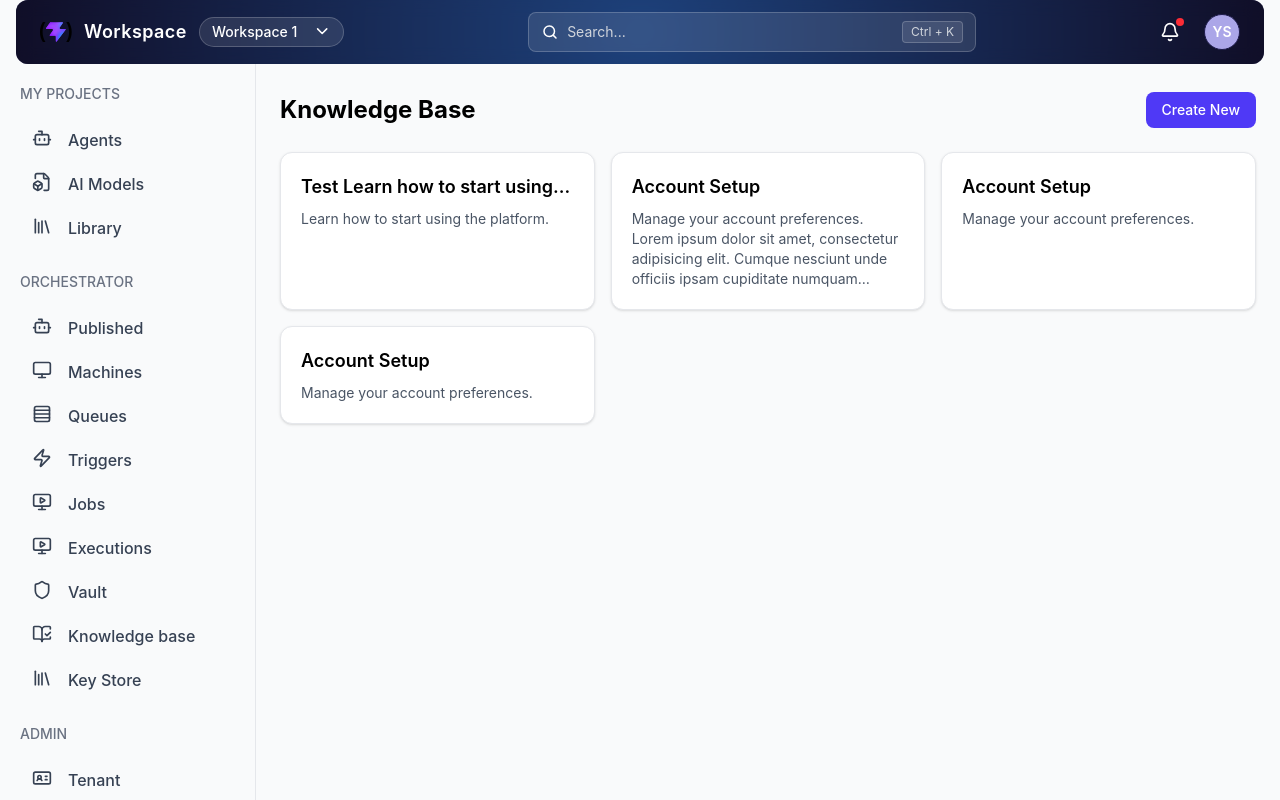
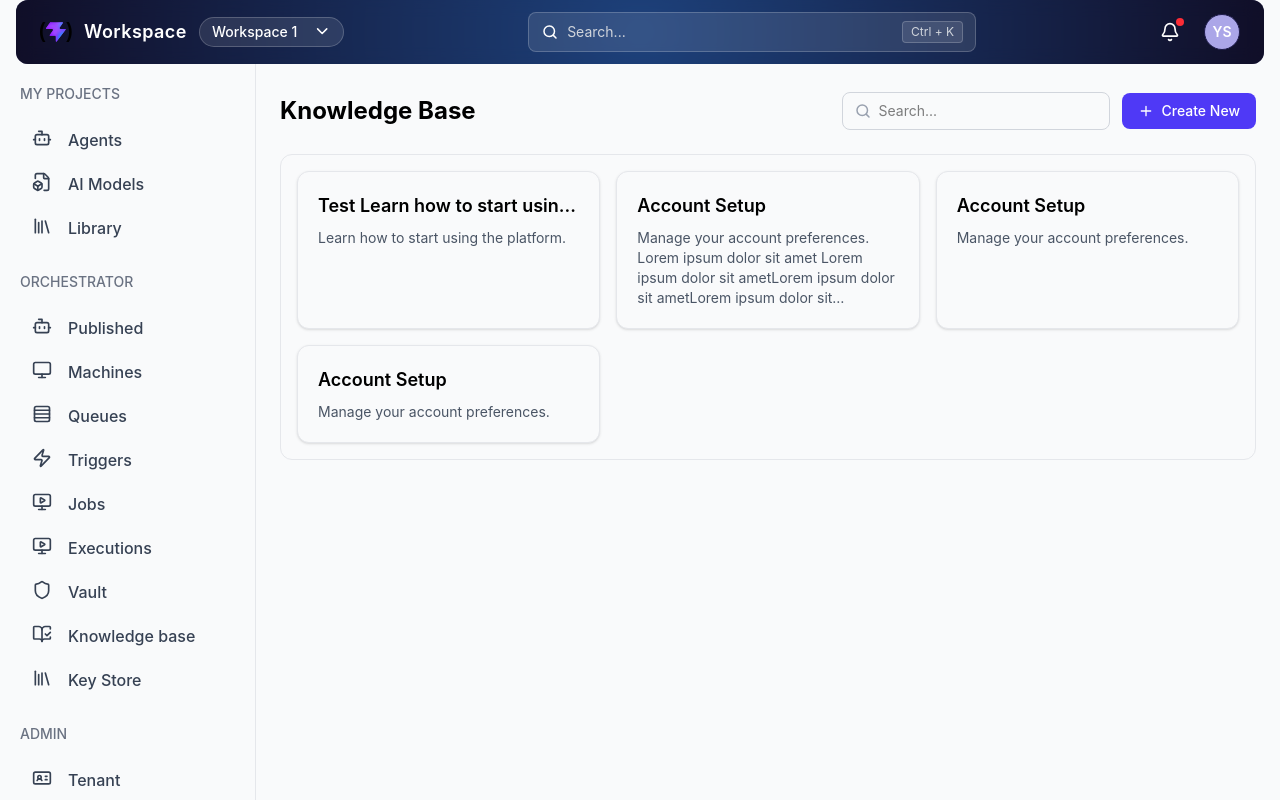
Before and after one commit to Yash0770/workspace-frontend, a React (Vite) app: page / in a window 1280 px wide. Built offline with nearby package versions, Linux system fonts and the light colour scheme.

Commit message:
Refactor icon names for consistency; update Sidebar and Header components to use new icon names; enhance Home page to display knowledge data with improved layout

```diff
--- a/src/components/Modal/SearchModal.jsx
+++ b/src/components/Modal/SearchModal.jsx
@@ -44,7 +44,7 @@ export default function SearchModal({ isOpen, onClose }) {
         className="bg-gray-900 w-full max-w-lg rounded-lg shadow-xl p-4 border border-white/10"
       >
         <div className="flex items-center gap-2 border border-white/20 px-3 py-2 rounded-md bg-white/10">
-          <Icon name="search" className="text-white" size={20} />
+          <Icon name="searchIcon" className="text-white" size={20} />
 
           <input
             ref={inputRef}
@@ -54,7 +54,7 @@ export default function SearchModal({ isOpen, onClose }) {
           />
 
           <button onClick={onClose}>
-            <Icon name="close" className="text-white cursor-pointer" size={20} />
+            <Icon name="closeIcon" className="text-white cursor-pointer" size={20} />
           </button>
         </div>
       </div>
--- a/src/components/layout/Header.jsx
+++ b/src/components/layout/Header.jsx
@@ -51,7 +51,7 @@ export default function Header({ onMenuToggle, isSidebarOpen }) {
             className="lg:hidden p-1.5 rounded-md hover:bg-white/20 transition"
             aria-label="Toggle sidebar"
           >
-            <Icon name={isSidebarOpen ? "close" : "menuIcon"} size={22} />
+            <Icon name={isSidebarOpen ? "closeIcon" : "menuIcon"} size={22} />
           </button>
 
           <img src={logo} alt="logo" className="h-8 w-8 object-contain" />
@@ -92,7 +92,7 @@ export default function Header({ onMenuToggle, isSidebarOpen }) {
             onClick={() => setIsSearchOpen(true)}
             className="w-full max-w-xs lg:max-w-md flex items-center gap-2 border border-white/20 rounded-lg px-3 py-2 cursor-pointer bg-white/10 hover:bg-white/20 transition"
           >
-            <Icon name="search" size={18} />
+            <Icon name="searchIcon" size={18} />
             <span className="text-gray-300 text-sm flex-1">Search...</span>
             <span className="text-xs border border-white/20 px-2 py-0.5 rounded bg-white/10 text-gray-300">
               Ctrl + K
@@ -103,7 +103,7 @@ export default function Header({ onMenuToggle, isSidebarOpen }) {
         {/* RIGHT */}
         <div className="flex items-center gap-4 md:gap-6 relative z-10">
           <button className="relative cursor-pointer">
-            <Icon name="bell" size={20} />
+            <Icon name="bellIcon" size={20} />
             <span className="absolute -top-1 -right-1 h-2 w-2 bg-red-500 rounded-full" />
           </button>
 
@@ -125,7 +125,7 @@ export default function Header({ onMenuToggle, isSidebarOpen }) {
                     }}
                     className="px-3 py-2 hover:bg-gray-700 flex items-center gap-2 cursor-pointer"
                   >
-                    <Icon name="search" size={16} />
+                    <Icon name="searchIcon" size={16} />
                     Search
                   </div>
 
@@ -163,11 +163,11 @@ export default function Header({ onMenuToggle, isSidebarOpen }) {
                 </div>
 
                 <div className="px-3 py-2 hover:bg-gray-700 flex gap-2 cursor-pointer">
-                  <Icon name="settings" size={16} />
+                  <Icon name="settingIcon" size={16} />
                   Settings
                 </div>
                 <div className="px-3 py-2 hover:bg-gray-700 flex gap-2 cursor-pointer">
-                  <Icon name="logout" size={16} />
+                  <Icon name="logoutIcon" size={16} />
                   Logout
                 </div>
               </div>
--- a/src/components/layout/Sidebar.jsx
+++ b/src/components/layout/Sidebar.jsx
@@ -1,5 +1,5 @@
 import Icon from "@/components/ui/Icon/Icon";
-import { sidebarSections } from "../../constants/dummyData";
+import { sidebarSections } from "../../constants/sidebarData";
 
 export default function Sidebar({ isOpen, onClose }) {
   return (
@@ -18,7 +18,7 @@ export default function Sidebar({ isOpen, onClose }) {
           onClick={onClose}
           className="p-1 rounded-md hover:bg-gray-200 transition"
         >
-          <Icon name="close" size={20} />
+          <Icon name="closeIcon" size={20} />
         </button>
       </div>
 
--- a/src/components/ui/Card.jsx
+++ b/src/components/ui/Card.jsx
@@ -1,14 +1,20 @@
 import React from "react";
 
-export default function Card({ title, children }) {
+export default function Card({ title, description }) {
   return (
-    <div className="bg-white shadow-sm border border-gray-200 rounded-xl p-5 hover:shadow-md transition">
+    <div className="bg-gray-50 shadow-sm border border-gray-200 rounded-xl p-5 hover:shadow-md transition">
       {title && (
         <h3 className="text-lg font-semibold mb-2 line-clamp-1" title={title}>
           {title}
         </h3>
       )}
-      <div className="line-clamp-4">{children}</div>
+      {description ? (
+        <p className="line-clamp-4 text-sm text-gray-600" title={description}>
+          {description}
+        </p>
+      ) : (
+        <div className="line-clamp-1 text-sm text-gray-600">No Discription</div>
+      )}
     </div>
   );
 }
--- a/src/components/ui/Icon/iconMap.js
+++ b/src/components/ui/Icon/iconMap.js
@@ -22,14 +22,14 @@ import IntegrationIcon from "./icons/IntegrationIcon";
 import DashboardIcon from "./icons/DashboardIcon";
 
 export const ICON_MAP = {
-  plus: PlusIcon,
-  close: CloseIcon,
-  search: SearchIcon,
+  plusIcon: PlusIcon,
+  closeIcon: CloseIcon,
+  searchIcon: SearchIcon,
   menuIcon: MenuIcon,
-  bell: BellIcon,
+  bellIcon: BellIcon,
   chevronDown: ChevronDownIcon,
-  settings: SettingsIcon,
-  logout: LogoutIcon,
+  settingIcon: SettingsIcon,
+  logoutIcon: LogoutIcon,
   agentIcon: AgentIcon,
   libraryIcon: LibraryIcon,
   aiModelIcon: AiModelIcon,
--- /dev/null
+++ b/src/constants/knowledgeDummyData.js
@@ -0,0 +1,24 @@
+export const knowledgeData = [
+  {
+    id: 1,
+    title:
+      "Test Learn how to start using the platform. Learn how to start using the platform.",
+    description: "Learn how to start using the platform.",
+  },
+  {
+    id: 2,
+    title: "Account Setup",
+    description:
+      "Manage your account preferences. Lorem ipsum dolor sit amet Lorem ipsum dolor sit ametLorem ipsum dolor sit ametLorem ipsum dolor sit ametLorem ipsum dolor sit ametLorem ipsum dolor sit ametLorem ipsum dolor sit ametLorem ipsum dolor sit ametLorem ipsum dolor sit amet",
+  },
+  {
+    id: 3,
+    title: "Account Setup",
+    description: "Manage your account preferences.",
+  },
+  {
+    id: 4,
+    title: "Account Setup",
+    description: "Manage your account preferences.",
+  },
+];
--- a/src/pages/Home.jsx
+++ b/src/pages/Home.jsx
@@ -3,6 +3,8 @@ import MainLayout from "../components/layout/MainLayout";
 import Button from "../components/ui/Button";
 import Card from "../components/ui/Card";
 import Modal from "../components/ui/Modal";
+import Icon from "@/components/ui/Icon/Icon";
+import { knowledgeData } from "../constants/knowledgeDummyData";
 
 export default function Home() {
   const [isOpen, setIsOpen] = useState(false);
@@ -16,47 +18,38 @@ export default function Home() {
       <div className="flex justify-between items-center mt-1 mb-6">
         <h2 className="text-2xl font-bold">Knowledge Base</h2>
 
-        <Button onClick={handleOpen} className="cursor-pointer">
-          Create New
-        </Button>
+        <div className="flex items-center gap-3">
+          <div className="relative">
+            <div className="absolute left-3 top-1/2 -translate-y-1/2 text-gray-400">
+              <Icon name="searchIcon" size={18} />
+            </div>
+
+            <input
+              type="text"
+              placeholder="Search..."
+              className="pl-9 pr-3 py-2 border border-gray-300 rounded-lg text-sm focus:outline-none focus:border-gray-600"
+            />
+          </div>
+
+          <Button
+            onClick={handleOpen}
+            className="cursor-pointer flex items-center gap-2"
+          >
+            <Icon name="plusIcon" size={16} />
+            Create New
+          </Button>
+        </div>
       </div>
 
       {/* Cards */}
-      <div className="grid grid-cols-1 md:grid-cols-2 lg:grid-cols-3 gap-4">
-        <Card title="Test Learn how to start using the platform. Learn how to start using the platform.">
-          <p className="text-sm text-gray-600">
-            Learn how to start using the platform.
-          </p>
-        </Card>
-
-        <Card title="Account Setup">
-          <p className="text-sm text-gray-600">
-            Manage your account preferences. Lorem ipsum dolor sit amet,
-            consectetur adipisicing elit. Cumque nesciunt unde officiis ipsam
-            cupiditate numquam dolorum distinctio expedita. Animi corrupti iure
-            dolores non nobis aspernatur esse enim consequuntur accusantium
-            ullam. Quidem possimus magni adipisci facere laboriosam eius. Eaque
-            tempore suscipit, commodi, similique rem deleniti ex itaque pariatur
-            eum inventore voluptatem hic obcaecati maiores saepe dolores
-            quisquam harum vero neque culpa. Non veritatis amet voluptates sint
-            libero fugiat. Doloribus atque eius esse minima ratione modi illo
-            qui beatae quas, optio repudiandae sequi at impedit obcaecati
-            explicabo? Amet dicta temporibus rerum modi? A ipsum qui dicta
-            dolore porro ipsa dolorem ratione. Ducimus, debitis animi?
-            Perspiciatis veniam qui labore minima fugit officiis aliquid rem
-            ullam placeat quia, id delectus reiciendis atque. Amet, harum!
-          </p>
-        </Card>
-        <Card title="Account Setup">
-          <p className="text-sm text-gray-600">
-            Manage your account preferences.
-          </p>
-        </Card>
-        <Card title="Account Setup">
-          <p className="text-sm text-gray-600">
-            Manage your account preferences.
-          </p>
-        </Card>
+      <div className="bg-gray-50 grid grid-cols-1 md:grid-cols-2 lg:grid-cols-3 gap-4 border border-gray-200 rounded-xl p-4 overflow-hidden">
+        {knowledgeData.map((item) => (
+          <Card
+            key={item.id}
+            title={item.title}
+            description={item.description}
+          />
+        ))}
       </div>
 
       {/* Modal */}
```
Also changed, not shown: src/constants/sidebarData.js (renamed from src/constants/dummyData.js).
